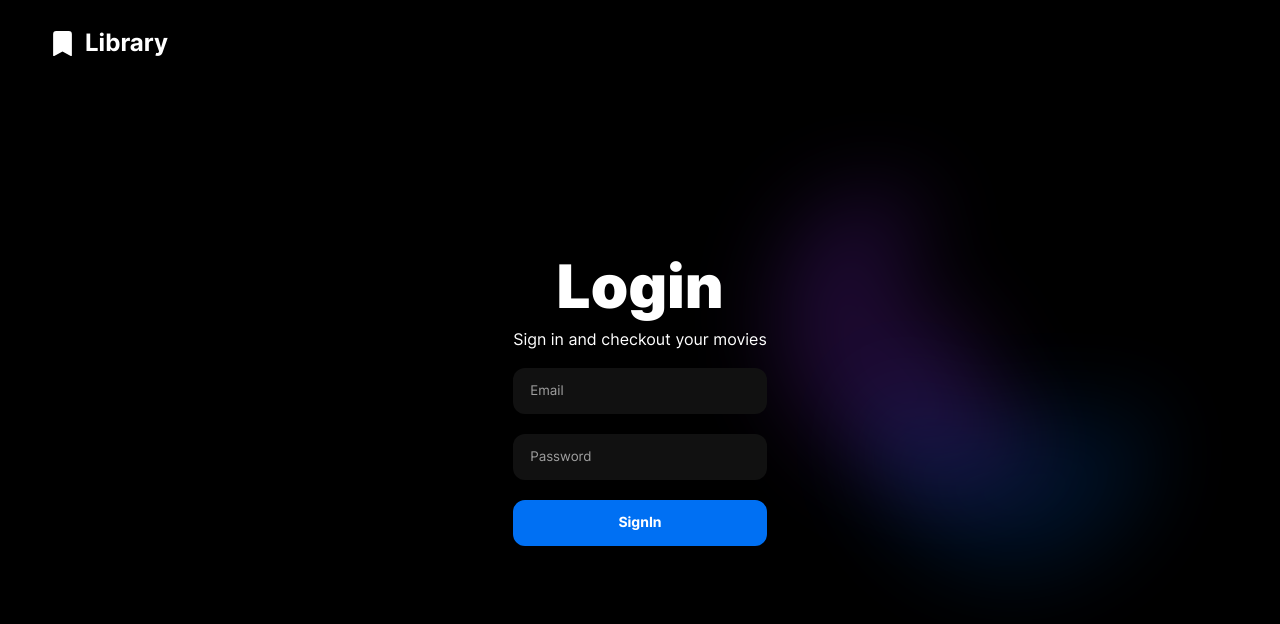
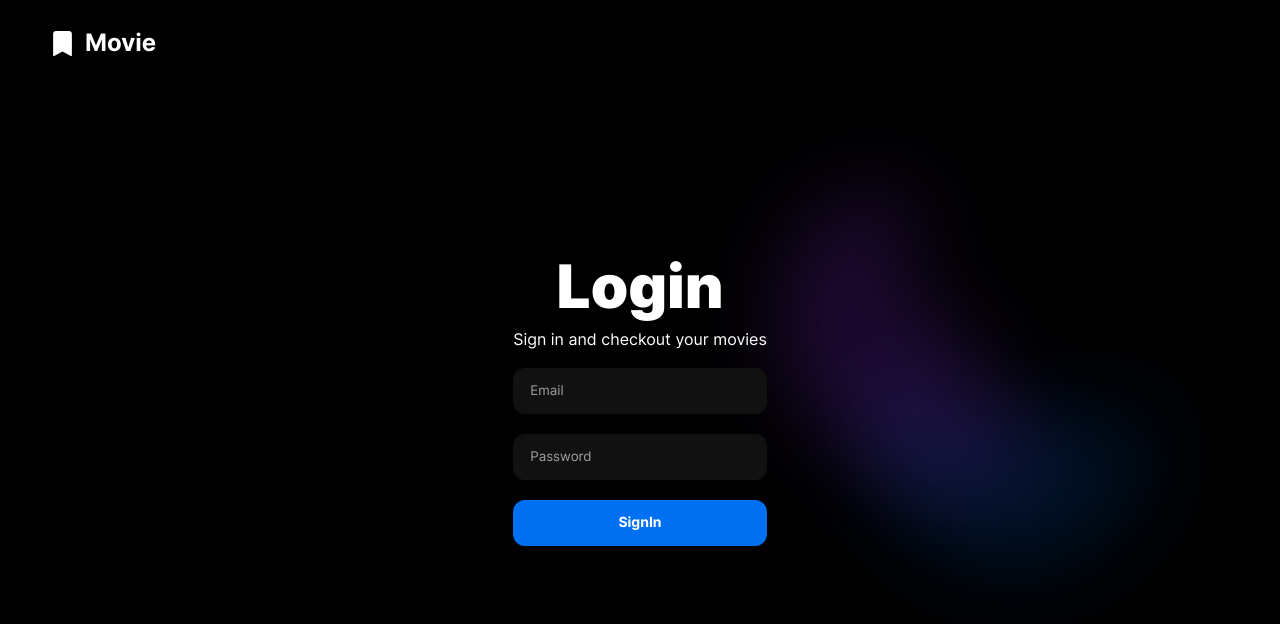
Before and after one commit to diegoareval/ito-frontend-challenge, a React (Vite) app: page /auth/login in a window 1280 px wide. Shown: the top 624 px of the page. Built offline with nearby package versions, Linux system fonts and the light colour scheme; no server answers.

Commit message:
fix: some details

```diff
--- a/src/components/Templates/Login/Login.tsx
+++ b/src/components/Templates/Login/Login.tsx
@@ -12,7 +12,7 @@ const LoginTemplate = () => {
       <StyleBrandWrapper>
         <BsFillBookmarkFill />
         <Text size={24} color="white" fontWeight="700">
-          Library
+          Movie
         </Text>
       </StyleBrandWrapper>
 
```
